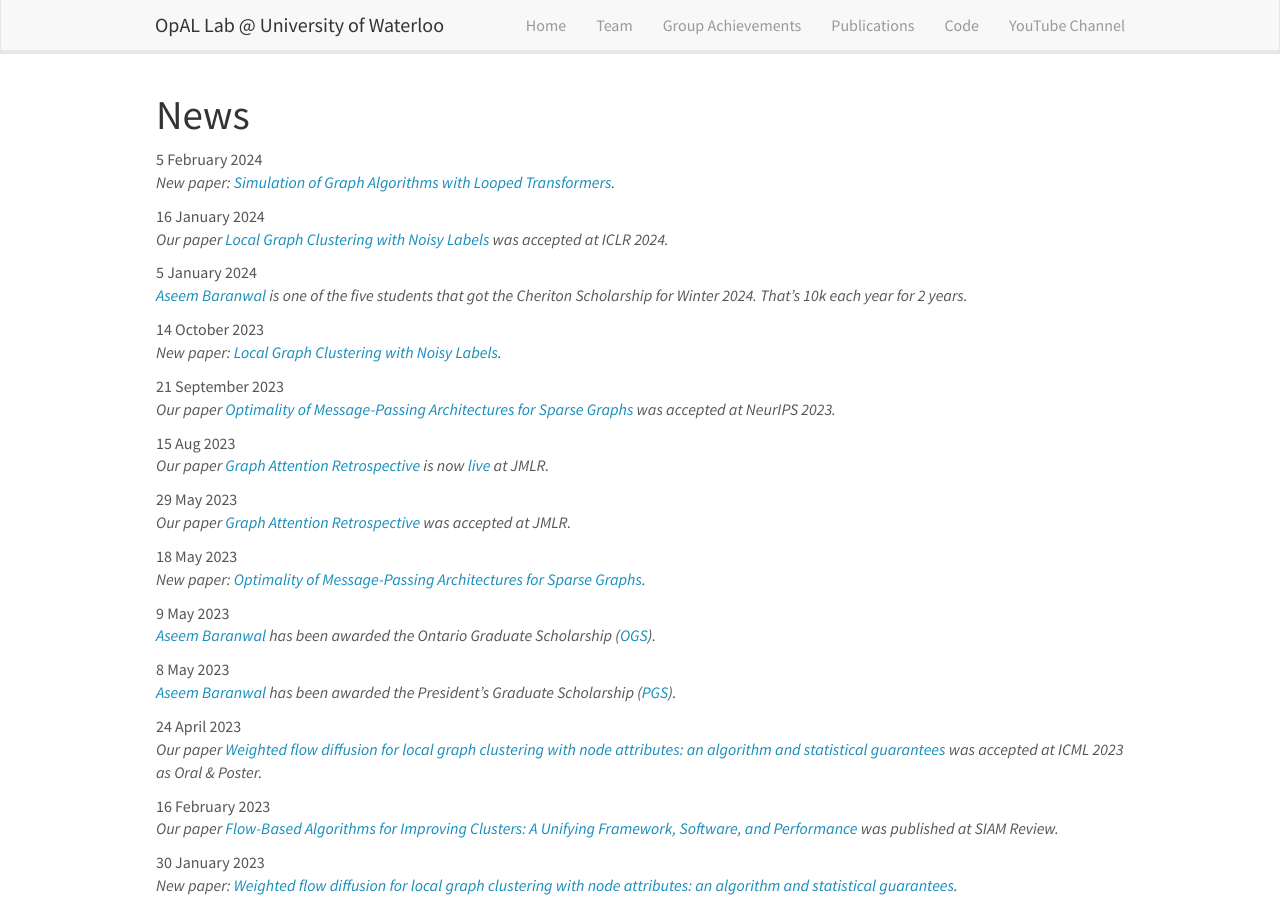
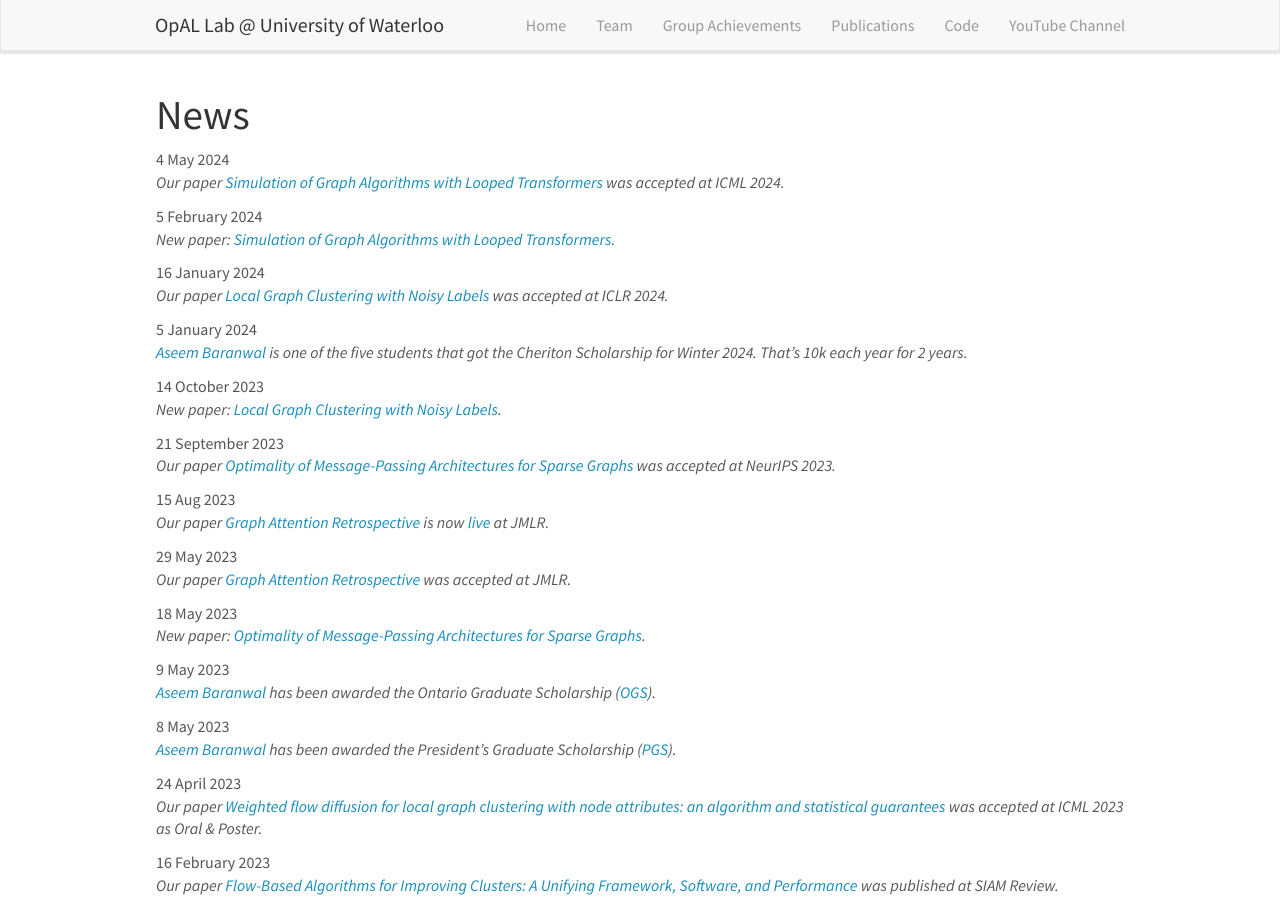
Before and after one commit to opallab/opallab.github.io, a Jekyll site: the page built from _pages/allnews.md, in a window 1280 px wide and 900 px high. Built offline with Jekyll 4.4.1, drawn with Linux system fonts in a browser that asks for light colours; nearby versions of some CDN libraries.

Commit message:
simulation of graph algorithms using looped transformers

```diff
--- a/_data/news.yml
+++ b/_data/news.yml
@@ -1,3 +1,6 @@
+- date: 4 May 2024
+  headline: "Our paper <a href='https://arxiv.org/abs/2402.01107'>Simulation of Graph Algorithms with Looped Transformers</a> was accepted at ICML 2024."
+
 - date: 5 February 2024
   headline: "New paper: <a href='https://arxiv.org/abs/2402.01107'>Simulation of Graph Algorithms with Looped Transformers</a>. "
 
--- a/_data/publist.yml
+++ b/_data/publist.yml
@@ -4,7 +4,7 @@
   authors: A. Back de Luca, K. Fountoulakis
   link:
     url: https://arxiv.org/abs/2402.01107
-    display: arXiv:2402.01107
+    display: arXiv:2402.01107 (accepted at ICML 2024)
   highlight: 1
   news2:
   code:
```
